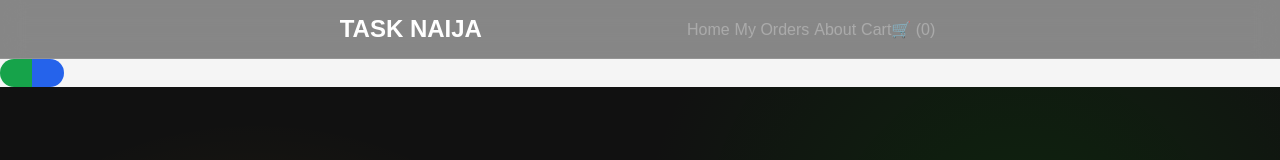
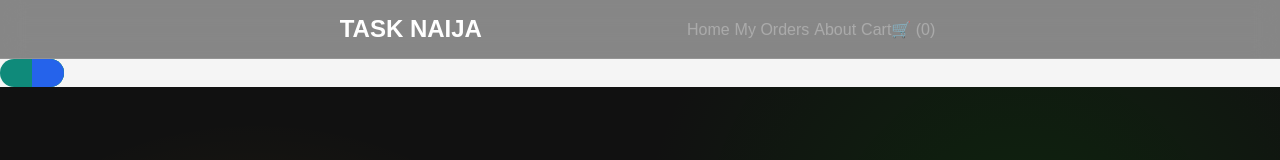
Before and after one commit to Mao-hub-n/task-naija, a React (Vite) app: page / in a window 1280 px wide. Shown: the top 160 px of the page. Built offline with nearby package versions, Linux system fonts and the light colour scheme.

Commit message:
wasn't able to get the desired styling for the button so i will do another feature in the meantime

```diff
--- a/src/index.css
+++ b/src/index.css
@@ -1207,6 +1207,7 @@ nav a:hover{
 .custom-button{
   --green: #16a34a;
   --blue: #2563eb;
+  --mix:#0f8a7a;
   position: relative;
   display: inline-flex;
   justify-content: center;
@@ -1219,20 +1220,22 @@ nav a:hover{
   font: 650 15px/1 system-ui, sans-serif;
   color: #fff;
   cursor: pointer;
-  background: transparent;
+  background: var(--mix);
 }
 
 .custom-button::before,
 .custom-button::after{
   content: "";
   position: absolute;
-  inset: 0 auto 0 0;
+  top: 0;
+  bottom: 0;
   width: 50%;
   z-index: -1;
-  transition: transform 0.4s ease;
+  transition: wdth 0.45s ease, opacity 0.45s ease;
 }
 
 .custom-button::before{
+  right: 0;
   background: var(--green);
 }
 
@@ -1241,14 +1244,15 @@ nav a:hover{
   background: var(--blue);
 }
 
+
+
 .custom-button:hover::before,
-.custom-button:focus-visible::before{
-  transform: translateX(100%);
-}
-
+.custom-button:focus-visible::before
 .custom-button:hover::after,
 .custom-button:focus-visible::after{
-  transform: translateX(-100%);
+  /* transform: translateX(100%); */
+  width: 100%;
+  opacity: 0.55s;
 }
 
 .custom-button span{
```
